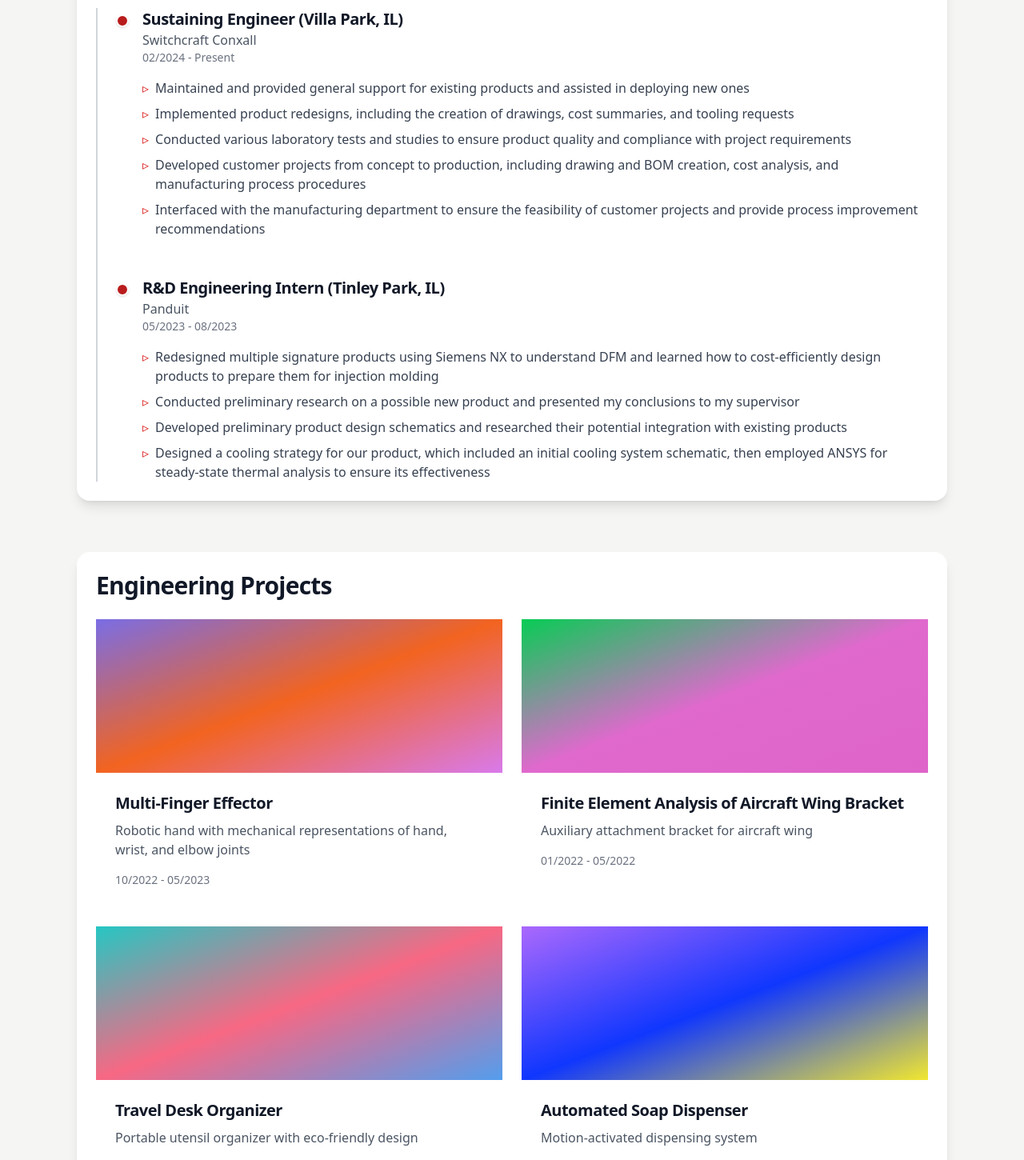
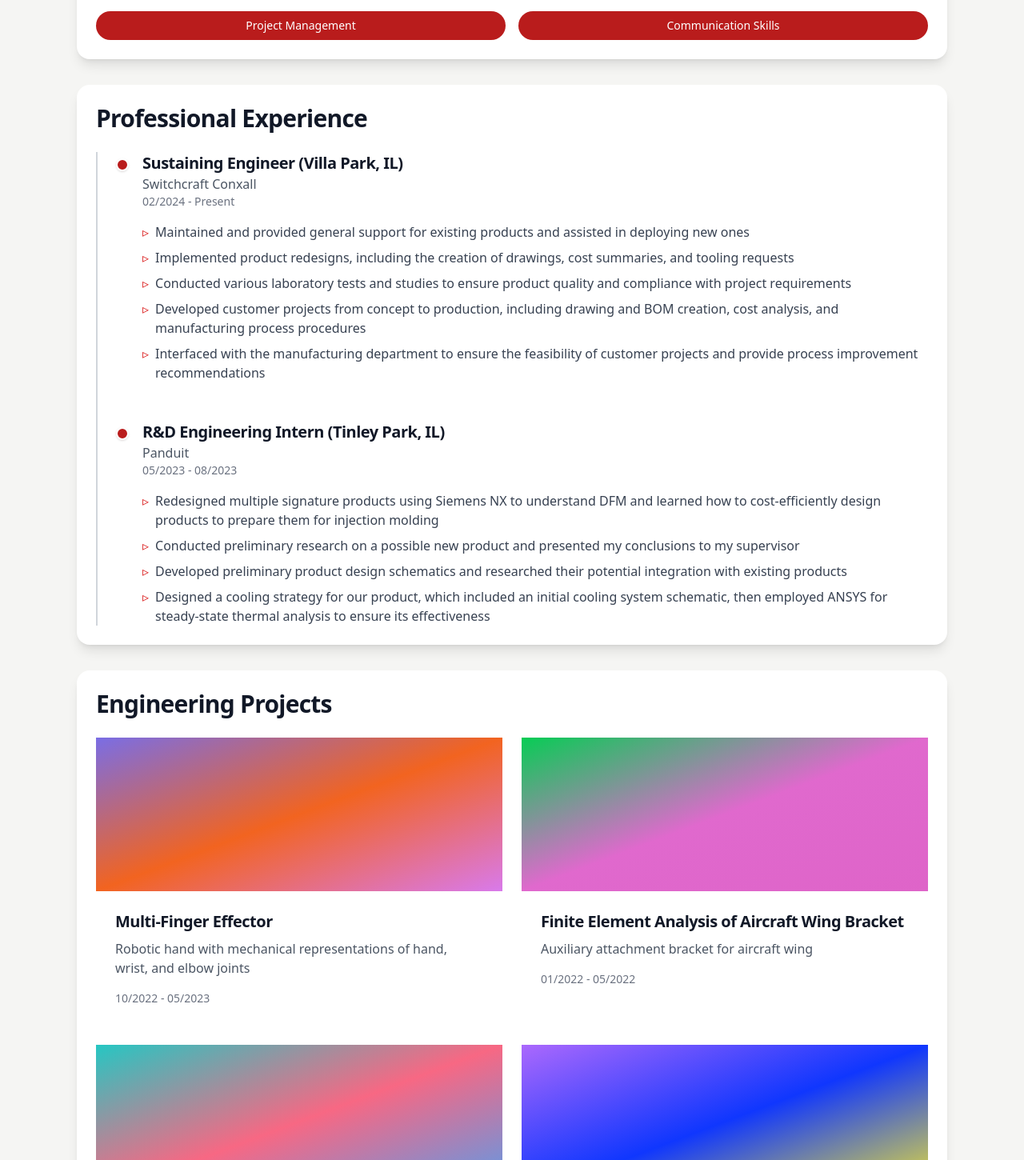
Before and after one commit to abduladil415/my-portfolio2, a React (Vite) app: page / in a window 1280 px wide. Shown: the part 1000-2450 px from the top of the page at 80% size. Built offline with nearby package versions, Linux system fonts and the light colour scheme.

Commit message:
Update App.jsx

```diff
--- a/src/App.jsx
+++ b/src/App.jsx
@@ -118,7 +118,7 @@ function HomePage() {
     >
       {/* Hero Section */}
       <motion.header
-        className="text-center mb-16 relative rounded-2xl bg-white text-black p-12 shadow-lg border border-gray-300"
+        className="text-center relative rounded-2xl bg-white text-black p-12 shadow-lg border border-gray-300 mb-8"  // Changed mb-16 to mb-8
         initial={{ scale: 0.95 }}
         animate={{ scale: 1 }}
         transition={{ duration: 0.7 }}
@@ -152,7 +152,6 @@ function HomePage() {
       </motion.header>
 
       {/* Education & Skills Grid */}
-      <div className="grid md:grid-cols-2 gap-8 mb-16">
       <SectionCard title="Education">
         <div className="bg-white rounded-xl p-4 shadow-sm">
           <h3 className="font-semibold text-lg text-gray-800">
@@ -177,10 +176,9 @@ function HomePage() {
           <SkillPill title="Communication Skills" />
         </div>
       </SectionCard>
-      </div>
 
       {/* Professional Experience */}
-      <SectionCard title="Professional Experience" className="mb-16">
+      <SectionCard title="Professional Experience">
         <div className="relative pl-8 border-l-2 border-gray-300 space-y-12">
           <TimelineItem
             title="Sustaining Engineer (Villa Park, IL)"
@@ -209,7 +207,7 @@ function HomePage() {
       </SectionCard>
 
       {/* Projects Showcase */}
-      <SectionCard title="Engineering Projects">
+      <SectionCard title="Engineering Projects" className="mb-0"> {/* Removed mb-16 from last SectionCard before footer */}
         <div className="grid grid-cols-1 md:grid-cols-2 gap-6">
           {PROJECT_DATA.map((project) => (
             <motion.div
@@ -352,7 +350,7 @@ function SocialLink({ href, icon, label }) {
 
 function SectionCard({ title, children, className }) {
   return (
-    <div className={`bg-white rounded-2xl shadow-lg p-6 ${className ?? ""}`}>
+    <div className={`bg-white rounded-2xl shadow-lg p-6 mb-8 ${className ?? ""}`}> {/* Changed mb-16 to mb-8 */}
       <h2 className="text-3xl font-bold text-gray-900 mb-6">{title}</h2>
       {children}
     </div>
```
Lines whose indentation alone changed are shown as unchanged.
